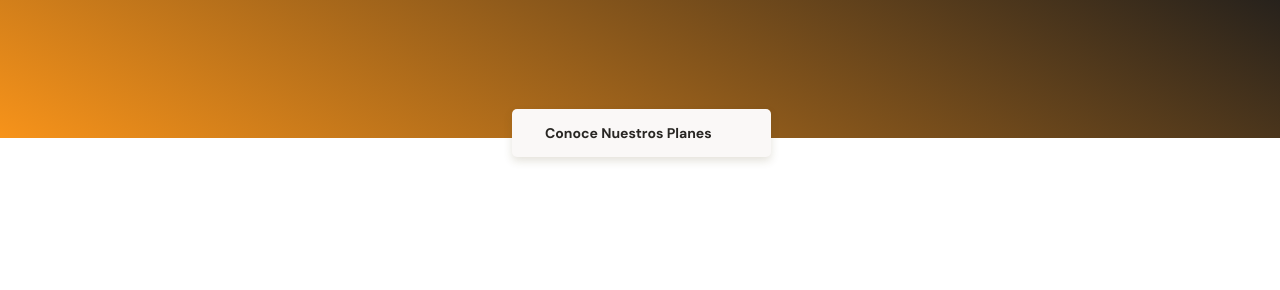
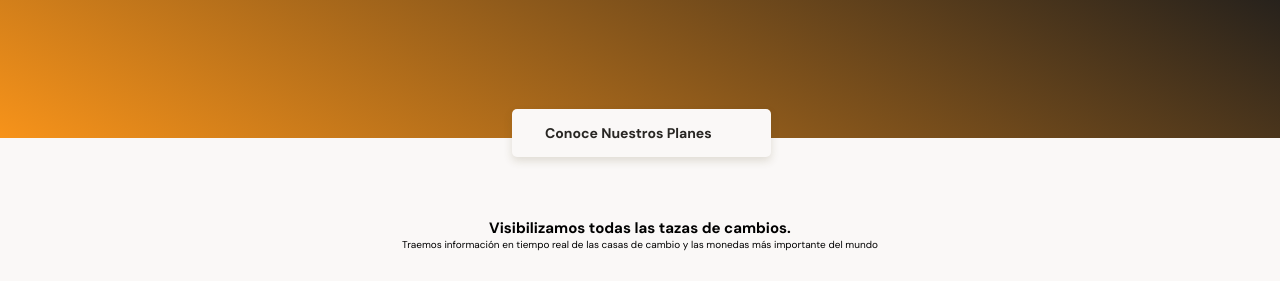
Before and after one commit to pacool84/Corporate-Bitcoins-Sales, a plain HTML site: page index.html in a window 1280 px wide. Shown: the part 196-486 px from the top of the page. Drawn offline with Linux system fonts and the light colour scheme.

Commit message:
[ADD] Structure to the exchange section and also styles

```diff
--- a/index.html
+++ b/index.html
@@ -25,7 +25,19 @@
       </div>
     </header>
     <main>
-      <section></section>
+      <section class="main-exchange-container">
+        <div class="backgroundImg"></div>
+        <div class="main-exchange-container--title">
+          <h2>Visibilizamos todas las tazas de cambios.</h2>
+          <p>
+            Traemos información en tiempo real de las casas de cambio y las
+            monedas más importante del mundo
+          </p>
+        </div>
+        <section class="main-tables-container">
+          <div></div>
+        </section>
+      </section>
       <section></section>
       <section></section>
       <section></section>
--- a/styles.css
+++ b/styles.css
@@ -101,3 +101,24 @@ header img {
   margin-left: 10px;
   background-image: url("./assets/icons/vector.svg");
 }
+
+main {
+  width: 100%;
+  height: auto;
+  background-color: var(--off-white);
+}
+
+.main-exchange-container {
+  width: 100%;
+  height: auto;
+  padding-top: 80px;
+  padding-bottom: 30px;
+  text-align: center;
+}
+
+.main-exchange-container--title {
+  width: 90%;
+  min-width: 288px;
+  max-width: 900px;
+  margin: 0 auto;
+}
```
